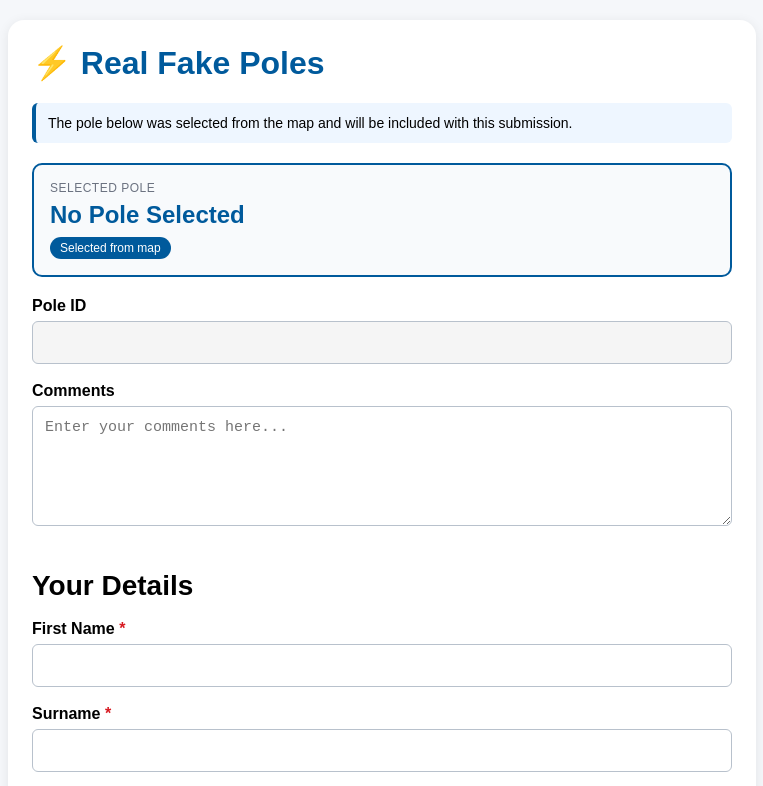
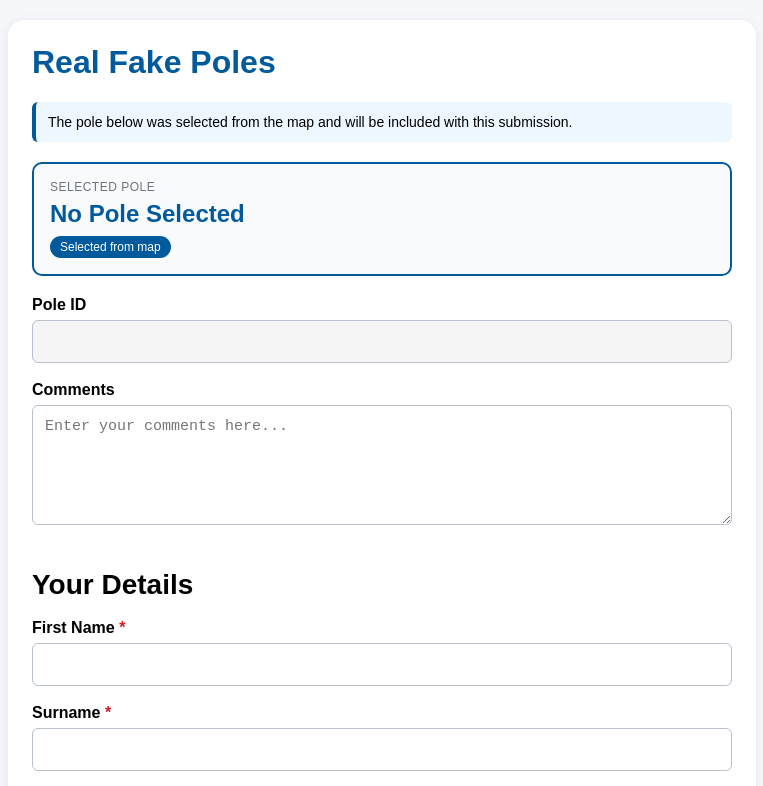
Before and after one commit to BrentSpatial/test_form, a plain HTML site: page index.html in a window 1280 px wide. Shown: the top 786 px of the page, without its empty margins (258-1021 px from the left). Drawn offline with Linux system fonts and the light colour scheme.

Commit message:
Update index.html - light remove

```diff
--- a/index.html
+++ b/index.html
@@ -158,7 +158,7 @@ textarea{
 
 <div class="card">
 
-    <h1>⚡ Real Fake Poles</h1>
+    <h1>Real Fake Poles</h1>
 
     <div class="selected-banner">
         The pole below was selected from the map and will be included with this submission.
```
